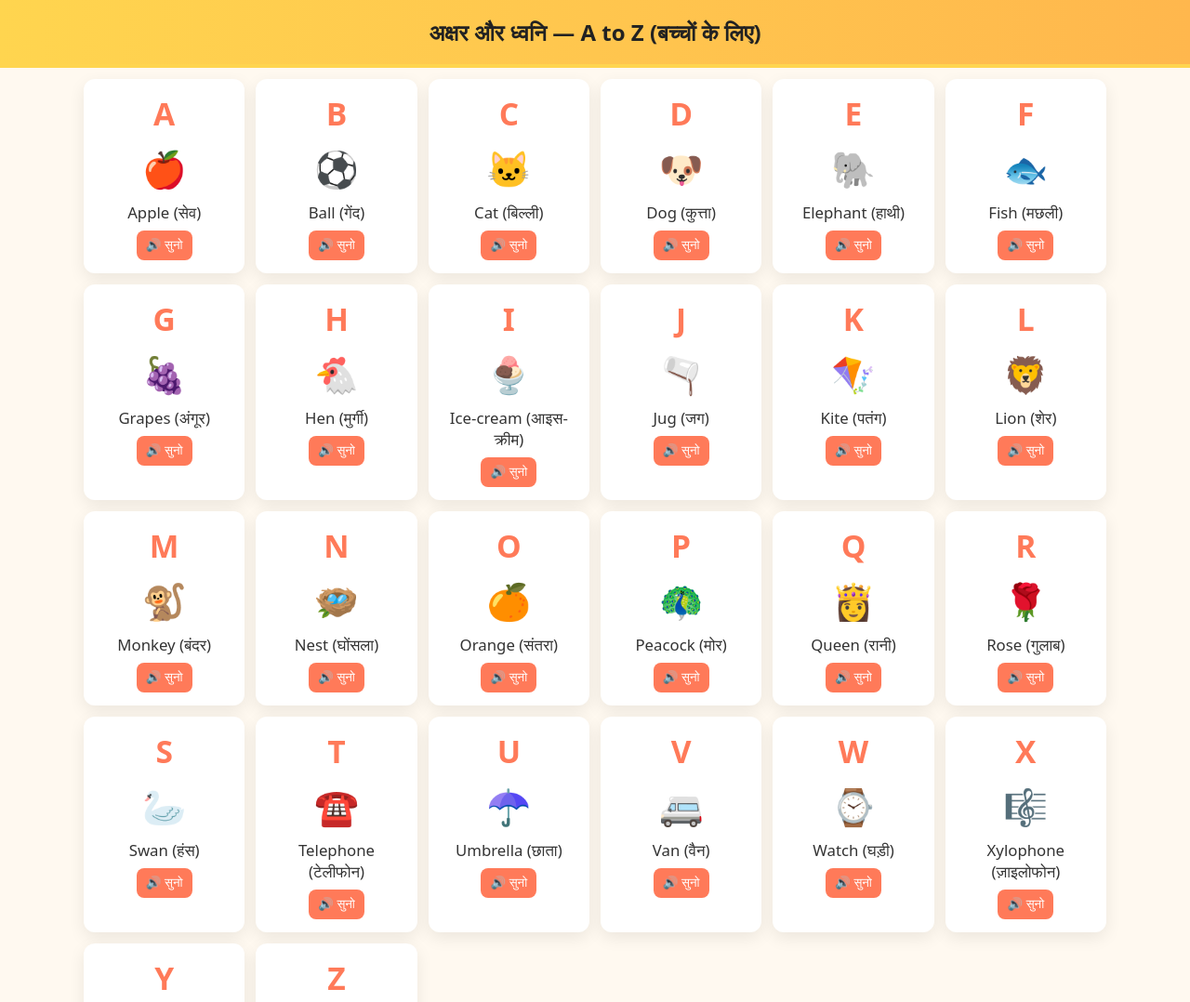
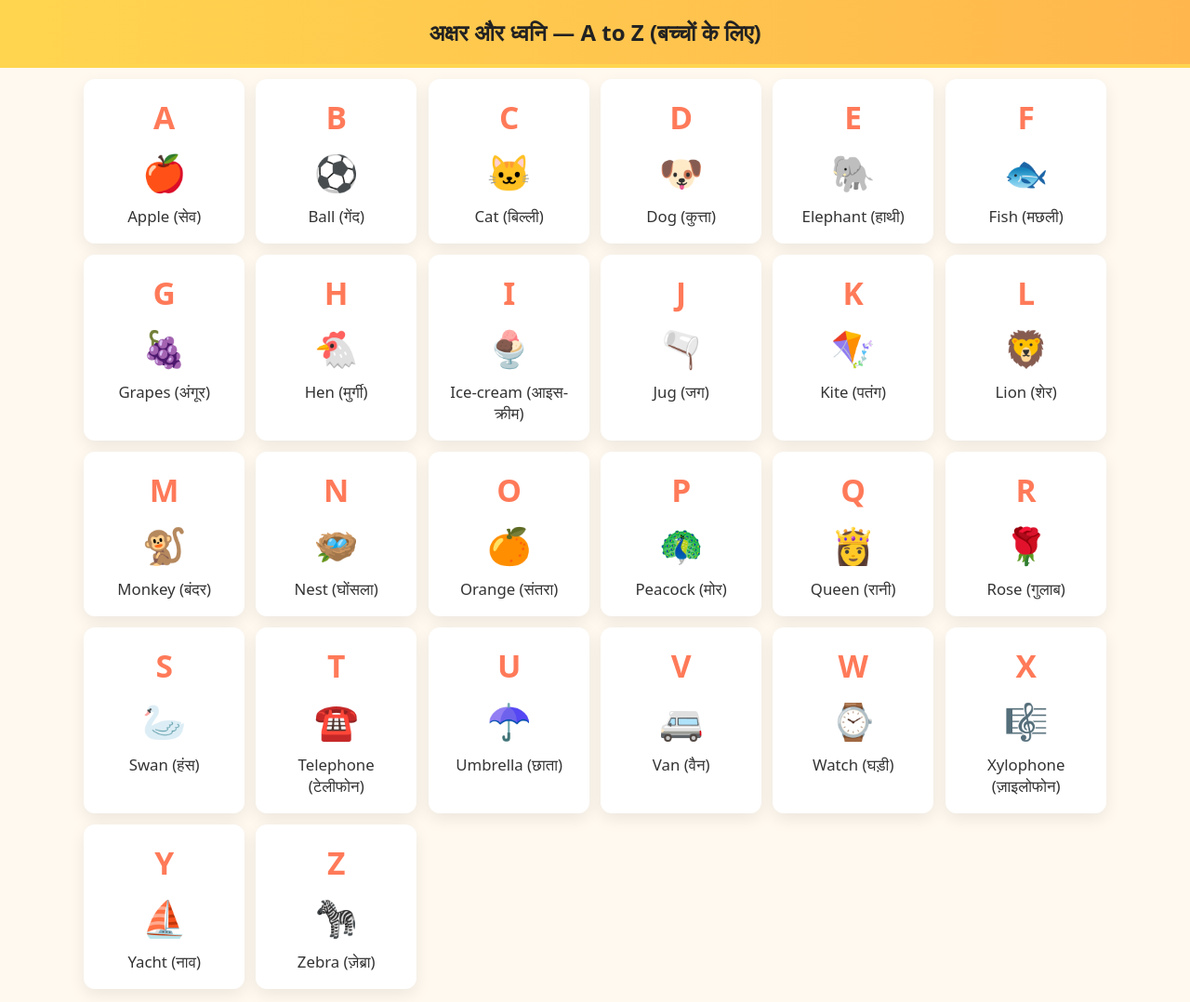
Before and after one commit to dhernsue/ABCD-MASTER-, a plain HTML site: page index.html in a window 1280 px wide. Shown: the top 1078 px of the page at 93% size. Drawn offline with Linux system fonts and the light colour scheme.

Commit message:
Update index.html

```diff
--- a/index.html
+++ b/index.html
@@ -9,12 +9,64 @@
     header{background:linear-gradient(90deg,#ffd54f,#ffb74d);padding:18px;text-align:center;border-bottom:4px solid #ffd54f}
     header h1{margin:0;font-size:1.5rem}
     .grid{display:grid;grid-template-columns:repeat(6,1fr);gap:12px;padding:12px;max-width:1100px;margin:0 auto}
-    .card{background:#fff;border-radius:12px;padding:14px;text-align:center;box-shadow:0 6px 18px rgba(0,0,0,0.08);cursor:pointer;transition:transform .12s ease}
+    .card{
+      position:relative;
+      overflow:hidden;
+      background:#fff;
+      border-radius:12px;
+      padding:18px 14px;
+      text-align:center;
+      box-shadow:0 6px 18px rgba(0,0,0,0.08);
+      cursor:pointer;
+      transition:transform .18s ease, box-shadow .18s ease;
+      will-change:transform;
+    }
     .card:active{transform:translateY(3px)}
-    .letter{font-size:2.1rem;font-weight:800;color:#ff7a59}
-    .emoji{font-size:2.4rem;margin:10px 0}
-    .word{font-size:1.05rem;margin-top:6px;color:#333}
-    .playbtn{margin-top:8px;padding:8px 10px;border-radius:8px;border:0;background:#ff7a59;color:#fff;cursor:pointer}
+    /* subtle scale + shadow on hover */
+    .card:hover{
+      transform:scale(1.05);
+      box-shadow:0 14px 35px rgba(0,0,0,0.16);
+    }
+
+    /* colorful light overlay */
+    .card::before{
+      content:"";
+      position:absolute;
+      left:-30%;
+      top:-40%;
+      width:160%;
+      height:180%;
+      background: radial-gradient(closest-side at 20% 20%, rgba(255,122,89,0.14), transparent 12%),
+                  radial-gradient(closest-side at 80% 80%, rgba(255,183,77,0.12), transparent 14%),
+                  radial-gradient(closest-side at 50% 10%, rgba(123,104,238,0.08), transparent 12%);
+      opacity:0;
+      transform:scale(0.98) rotate(0deg);
+      transition:opacity .28s ease, transform .9s cubic-bezier(.2,.9,.2,1);
+      pointer-events:none;
+      filter:blur(8px);
+    }
+
+    /* glow appears on hover / active */
+    .card.hover-light::before,
+    .card:focus::before{
+      opacity:1;
+      transform:scale(1.02) rotate(8deg);
+    }
+
+    /* gentle shifting animation of colors */
+    @keyframes hueShift {
+      0%{filter:blur(8px) hue-rotate(0deg)}
+      50%{filter:blur(10px) hue-rotate(18deg)}
+      100%{filter:blur(8px) hue-rotate(0deg)}
+    }
+    .card.hover-light::before{
+      animation: hueShift 3.6s ease-in-out infinite;
+    }
+
+    .letter{font-size:2.1rem;font-weight:800;color:#ff7a59;z-index:2;position:relative}
+    .emoji{font-size:2.4rem;margin:10px 0;z-index:2;position:relative}
+    .word{font-size:1.05rem;margin-top:6px;color:#333;z-index:2;position:relative}
+
     @media (max-width:1000px){.grid{grid-template-columns:repeat(4,1fr)}}
     @media (max-width:640px){.grid{grid-template-columns:repeat(2,1fr)}}
   </style>
@@ -61,16 +113,45 @@ const grid = document.getElementById('grid');
 function createCard(item){
   const el = document.createElement('div');
   el.className = 'card';
+  el.tabIndex = 0; // keyboard focusable
   el.innerHTML = `
     <div class="letter">${item.l}</div>
     <div class="emoji">${item.emoji}</div>
     <div class="word">${item.en} (${item.hi})</div>
-    <button class="playbtn">🔊 सुनो</button>
   `;
-  el.querySelector('.playbtn').addEventListener('click', (ev)=>{
-    ev.stopPropagation();
+
+  // hover effect class for mouseenter/mouseleave
+  el.addEventListener('mouseenter', ()=> el.classList.add('hover-light'));
+  el.addEventListener('mouseleave', ()=> el.classList.remove('hover-light'));
+
+  // for accessibility: focus/blur
+  el.addEventListener('focus', ()=> el.classList.add('hover-light'));
+  el.addEventListener('blur', ()=> el.classList.remove('hover-light'));
+
+  // click / touch triggers sound and short visual pulse
+  el.addEventListener('click', ()=>{
     playItem(item);
+    // brief pulse
+    el.classList.add('pulse');
+    setTimeout(()=> el.classList.remove('pulse'), 300);
   });
+
+  // mobile: touchstart show effect immediately, touchend remove after short delay
+  el.addEventListener('touchstart', (e)=>{
+    el.classList.add('hover-light');
+  }, {passive:true});
+  el.addEventListener('touchend', ()=>{
+    setTimeout(()=> el.classList.remove('hover-light'), 500);
+  });
+
+  // keyboard: Enter or Space triggers click
+  el.addEventListener('keydown', (e)=>{
+    if(e.key === 'Enter' || e.key === ' '){
+      e.preventDefault();
+      el.click();
+    }
+  });
+
   return el;
 }
 
@@ -84,14 +165,10 @@ function speakText(text, lang){
 
 function playItem(item){
   speechSynthesis.cancel();
-
-  // Step 1: बोलो English word
   speakText(item.en, "en-US");
-
-  // Step 2: थोड़े gap के बाद हिंदी मतलब बोलो
   setTimeout(()=>{
     speakText(`${item.en} मतलब ${item.hi}`, "hi-IN");
-  }, 1000);
+  }, 900);
 }
 </script>
 </body>
```
